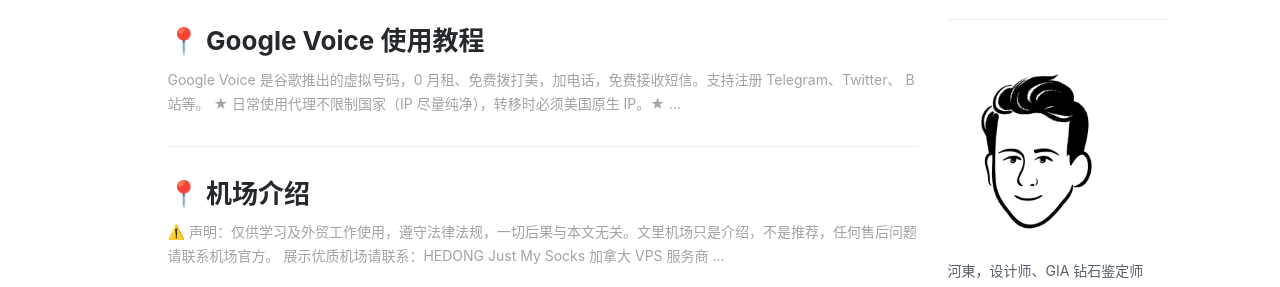
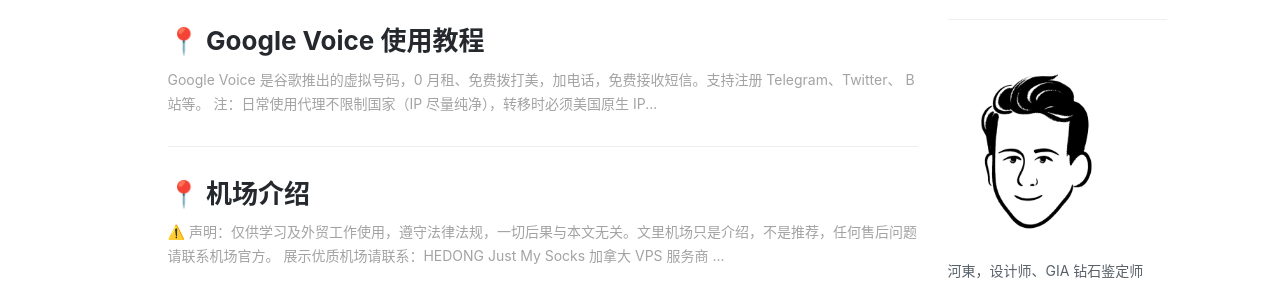
Before and after one commit to ssnhd/ssnhd.github.io, a Jekyll site: the page built from index.html, in a window 1280 px wide and 900 px high, scrolled down 407 px. Shown: the part 189-476 px from the top of the window. Built offline with Jekyll 4.4.1, drawn with Linux system fonts in a browser that asks for light colours; nearby versions of some CDN libraries; the list of posts is cut into pages by our own code; comment, search, counter and statistics services are not loaded.

Commit message:
Update 2021-1-27-voice.md

```diff
--- a/_posts/2021-1-27-voice.md
+++ b/_posts/2021-1-27-voice.md
@@ -13,7 +13,7 @@
 
 Google Voice 是谷歌推出的虚拟号码，0 月租、免费拨打美，加电话，免费接收短信。支持注册 Telegram、Twitter、 B 站等。
 
-★ 日常使用代理不限制国家（IP 尽量纯净），转移时必须美国原生 IP。★
+>注：日常使用代理不限制国家（IP 尽量纯净），转移时必须美国原生 IP。
 
 ## 购买 Google Voice
 优质 Google Voice、Gmail 、Apple ID（美国/日本/韩国/香港/台湾/土耳其等）。
```
